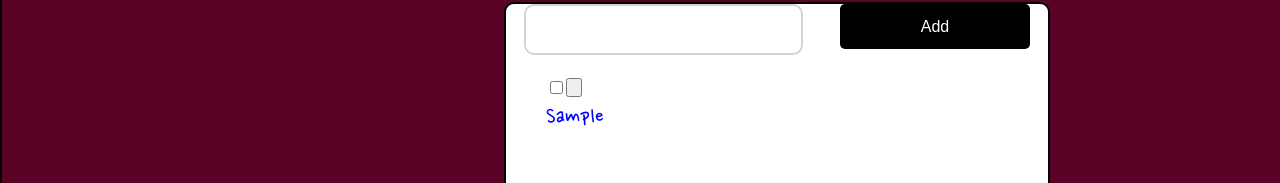
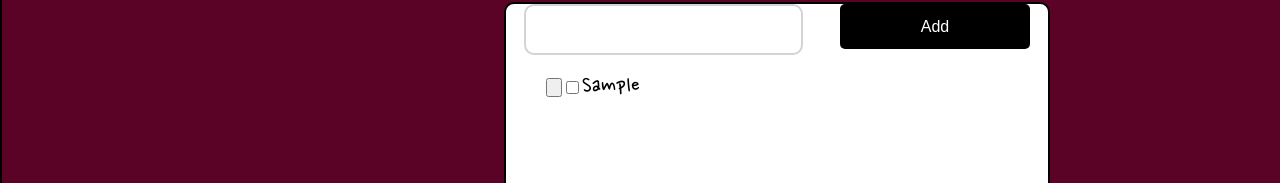
Before and after one commit to Luqmanmbutt/to-do-list, a React (Create React App) app: page / in a window 1280 px wide. Both pictures are taken after typing "Sample" into the empty fields and a click on the button "Add". Shown: the part 342-525 px from the top of the page. Built offline with nearby package versions, Linux system fonts and the light colour scheme.

Commit message:
added label tag so the css works on checkbox text, added css property to put a line thourgh the text

```diff
--- a/src/App.css
+++ b/src/App.css
@@ -63,15 +63,23 @@ body{
   height: 45px;
   border-radius: 5px;
 }
+
+.btn:hover {
+  background-color: red;
+}
 .delete-btn {
   height: 19px;
 
 }
 
-.list-text-unchecked {
-  color: blue
+.list-text{
+  color:#000000
+
 }
 
-.list-text-checked {
+.list-text:checked + label {
+  height: 20px;
+  width: 20px;
   color: red;
+  text-decoration: line-through;
 }
--- a/src/App.js
+++ b/src/App.js
@@ -6,14 +6,13 @@ function App() {
 
   const [list, setList] = useState([])
   const [itemList, setItemList] = useState("")
-// creating a variable to conditionally render a css class if ture
+  // creating a variable to conditionally render a css class if ture
   const [checkbox, setCheckbox] = useState(false)
 
-  const checkboxToggle = (event) => {
-    setCheckbox(event.target.checked)
-
-    console.log("checkbox", checkbox)
-  }
+  // const checkboxToggle = (event) => {
+  //   setCheckbox(event.target.checked)
+  //   console.log("checkbox", event.target.checked)
+  // }
 
   const removeItem = (event) => {
     // indexOf return the index position inside event
@@ -74,14 +73,17 @@ function App() {
             return (
               <>
                 <div className="item-list">
-                  <input value={item} type="checkbox" onClick={checkboxToggle}/>
+                  {/* <input value={item} type="checkbox" /> */}
                   <button className='delete-btn' value={item} onClick={removeItem}>
-                  {/*  */}
+                    {/*  */}
                   </button>
+                  {/* <input type= "checkbox" className={checkbox ? "list-text-checked" : "list-text-unchecked"} /> */}
+                  <input type="checkbox" className="list-text" />
 
-                  <div className={checkbox ? "list-text-checked" : "list-text-unchecked"}>
+                  <label>
                     {item}
-                  </div>
+                  </label>
+
                 </div>
               </>
             )
```
